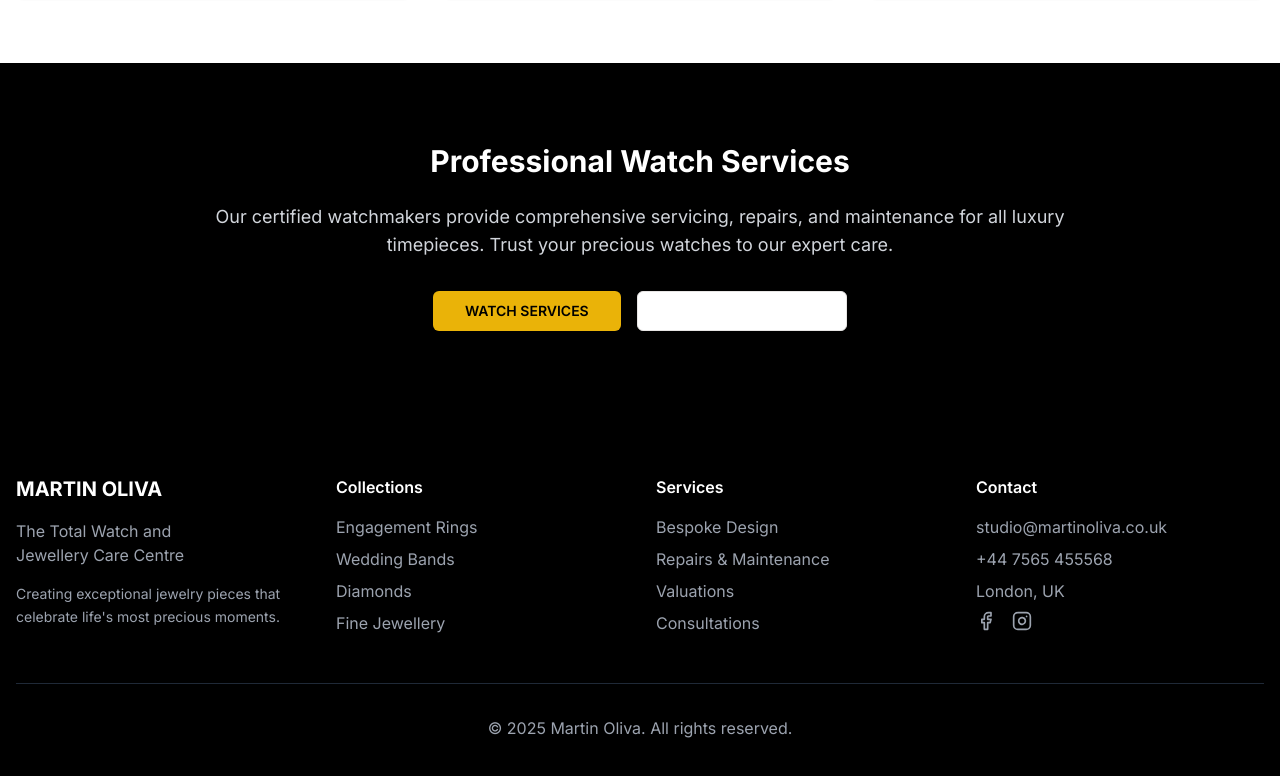
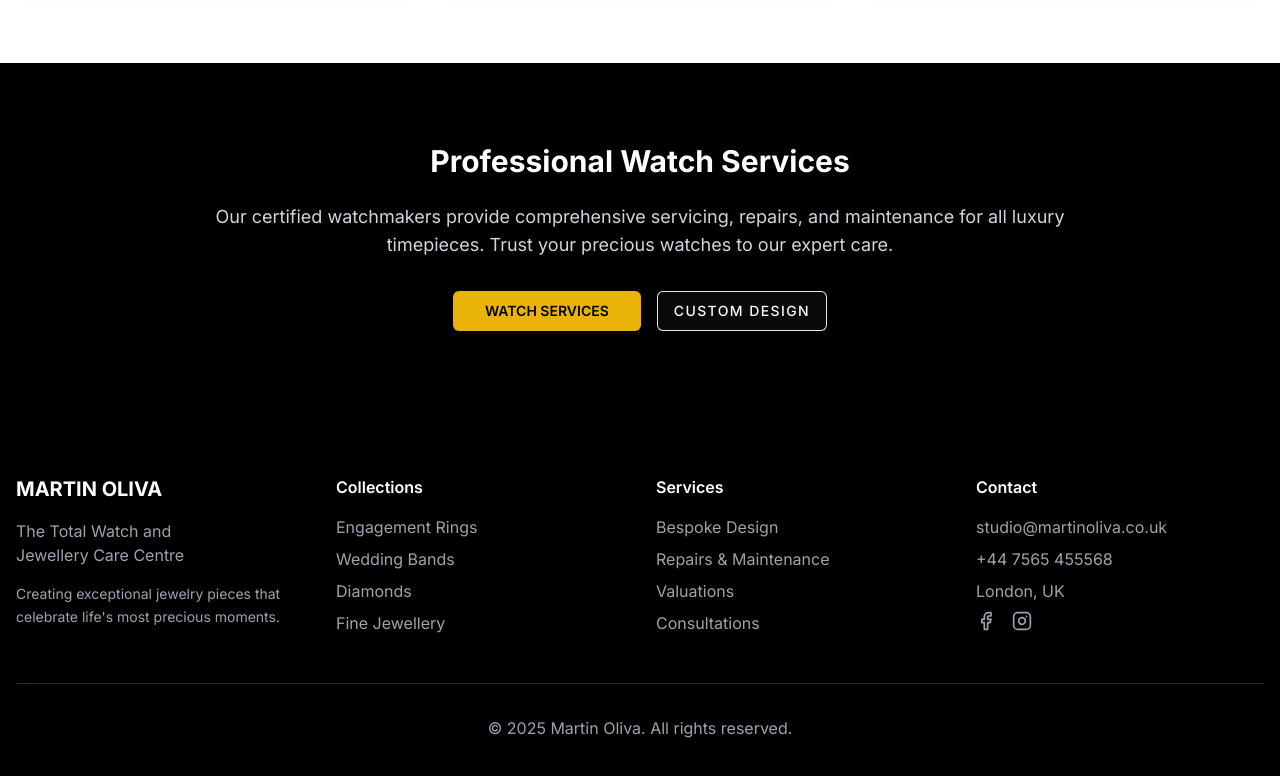
Before and after one commit to nouman666/martinoliva, a Next.js app: page /watches in a window 1280 px wide. Shown: the part 1799-2575 px from the top of the page. Built offline with nearby package versions, Linux system fonts and the light colour scheme; a web font is replaced by a local one.

Commit message:
Update page.tsx

```diff
--- a/app/watches/page.tsx
+++ b/app/watches/page.tsx
@@ -207,11 +207,8 @@ export default function WatchesPage() {
             >
               WATCH SERVICES
             </Button>
-            <Button
-              variant="outline"
-              className="btn-white-outline"
-            >
-              BOOK CONSULTATION
+               <Button onClick={() => router.push('/bespoke')} className="btn-white-outline">
+              CUSTOM DESIGN
             </Button>
           </div>
         </div>
```
